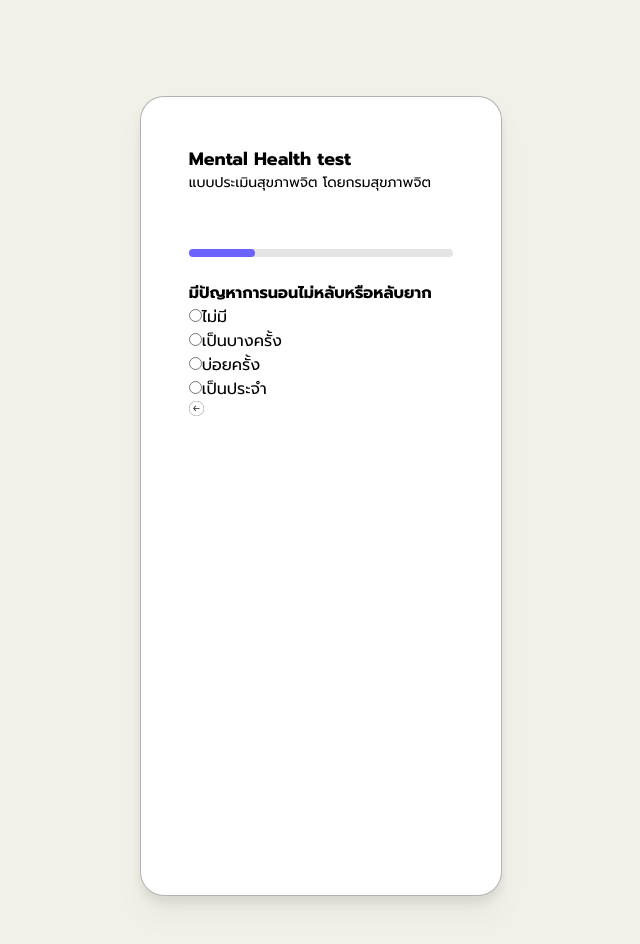
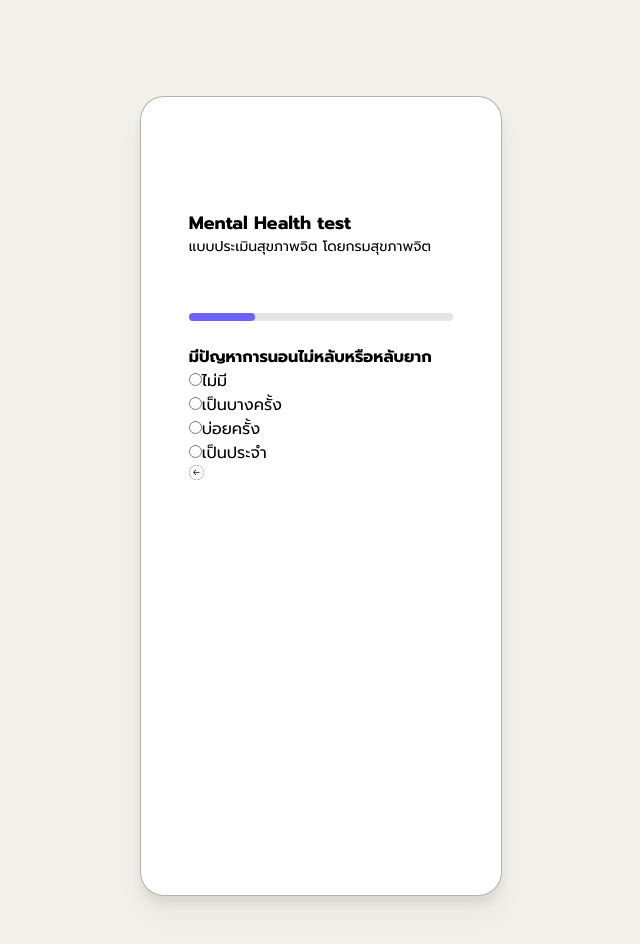
Before and after one commit to Pop-sloth/popsloth, a Next.js app in the folder popsloth-user/: page /Questions/form in a window 1280 px wide. Shown: the top 944 px of the page, without its empty margins (319-959 px from the left). Built offline with nearby package versions, Linux system fonts and the light colour scheme.

Commit message:
modify form padding

```diff
--- a/popsloth-user/src/pages/Questions/form.tsx
+++ b/popsloth-user/src/pages/Questions/form.tsx
@@ -5,7 +5,7 @@ import Script from 'next/script';
 export default function Question(){
     return (
         <main className="bg-[#F2F1E9] flex min-h-screen flex-col items-center justify-between p-24">
-            <div className="w-4/12 h-screen p-12 bg-white drop-shadow-xl border-[0.72px] border-black border-opacity-30 rounded-3xl text-left items-stretch  justify-start">
+            <div className="w-4/12 h-screen p-12 pt-28 bg-white drop-shadow-xl border-[0.72px] border-black border-opacity-30 rounded-3xl text-left items-stretch  justify-start">
             <p className="text-lg text-black font-semibold">Mental Health test</p>
             <p className="text-sm text-black font-normal">แบบประเมินสุขภาพจิต โดยกรมสุขภาพจิต</p>
             <label htmlFor=""></label>
```
